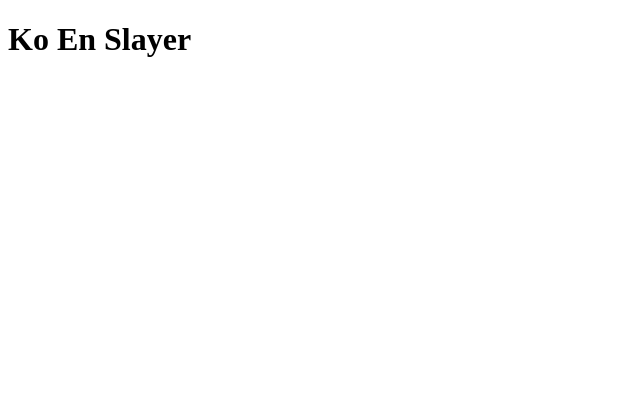
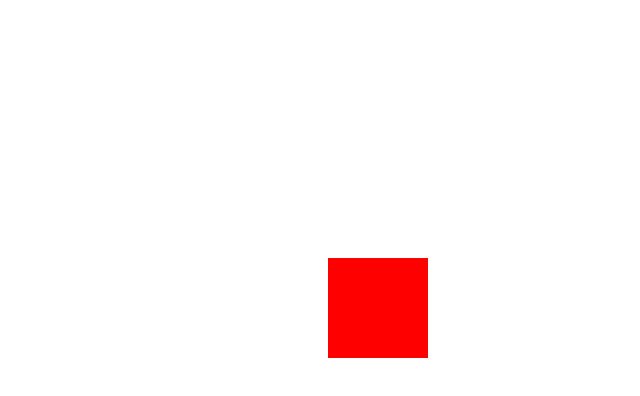
Before and after one commit to Neteree/KoEnSlayer, a React (Vite) app: page / in a window 1280 px wide. Shown: the top 396 px of the page, without its empty margins (0-640 px from the left). Built offline with nearby package versions, Linux system fonts and the light colour scheme.

Commit message:
Got framer motion setup and had a bit of play around with it

```diff
--- a/package.json
+++ b/package.json
@@ -10,6 +10,7 @@
     "preview": "vite preview"
   },
   "dependencies": {
+    "framer-motion": "^11.3.21",
     "react": "^18.3.1",
     "react-dom": "^18.3.1"
   },
--- a/src/App.jsx
+++ b/src/App.jsx
@@ -1,7 +1,19 @@
 import "./App.css";
+import { motion } from "framer-motion";
 
 function App() {
-  return <h1>Ko En Slayer</h1>;
+  return (
+    <motion.div
+      style={{
+        width: 100,
+        height: 100,
+        background: "red",
+      }}
+      initial={{ x: 320 }}
+      animate={{ y: 250 }}
+      transition={{ duration: 2, repeat: 0 }}
+    />
+  );
 }
 
 export default App;
```
Also changed, not shown: 1 other file (tests, documents, lock files or other folders).
